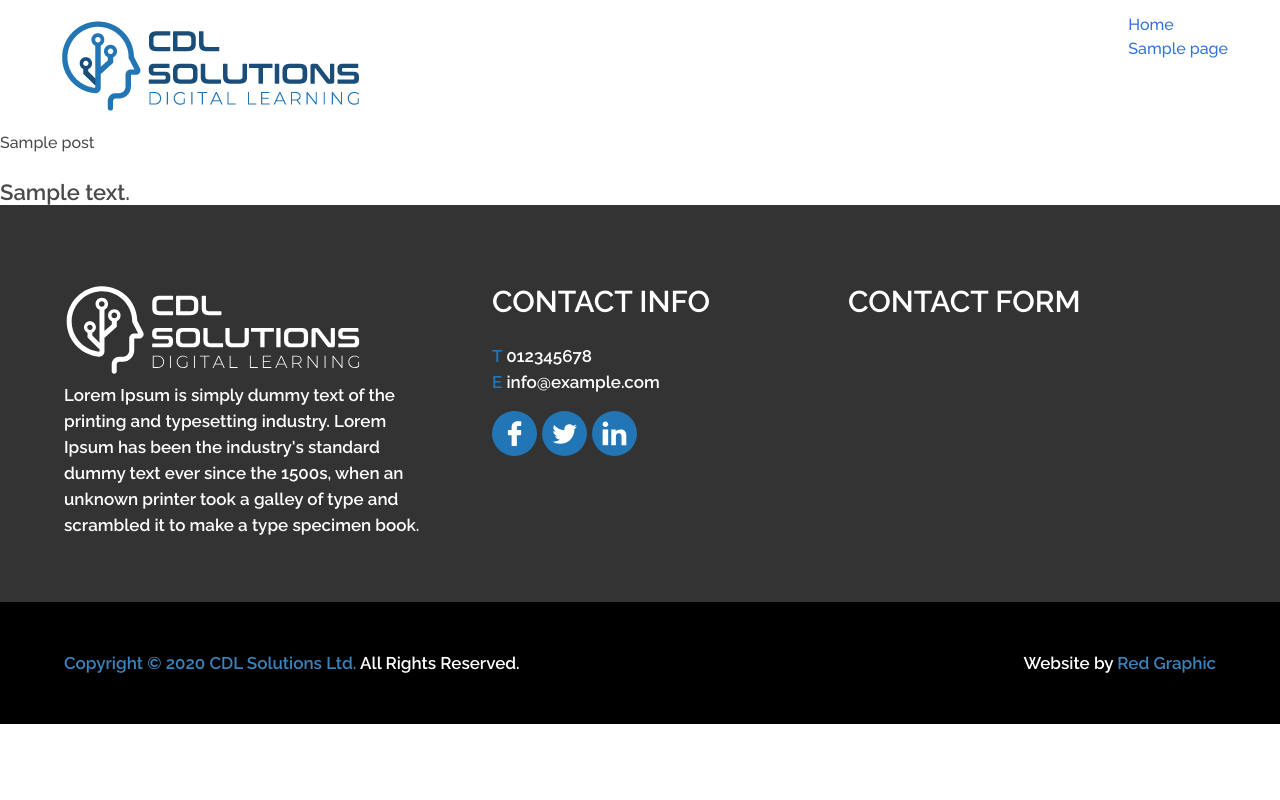
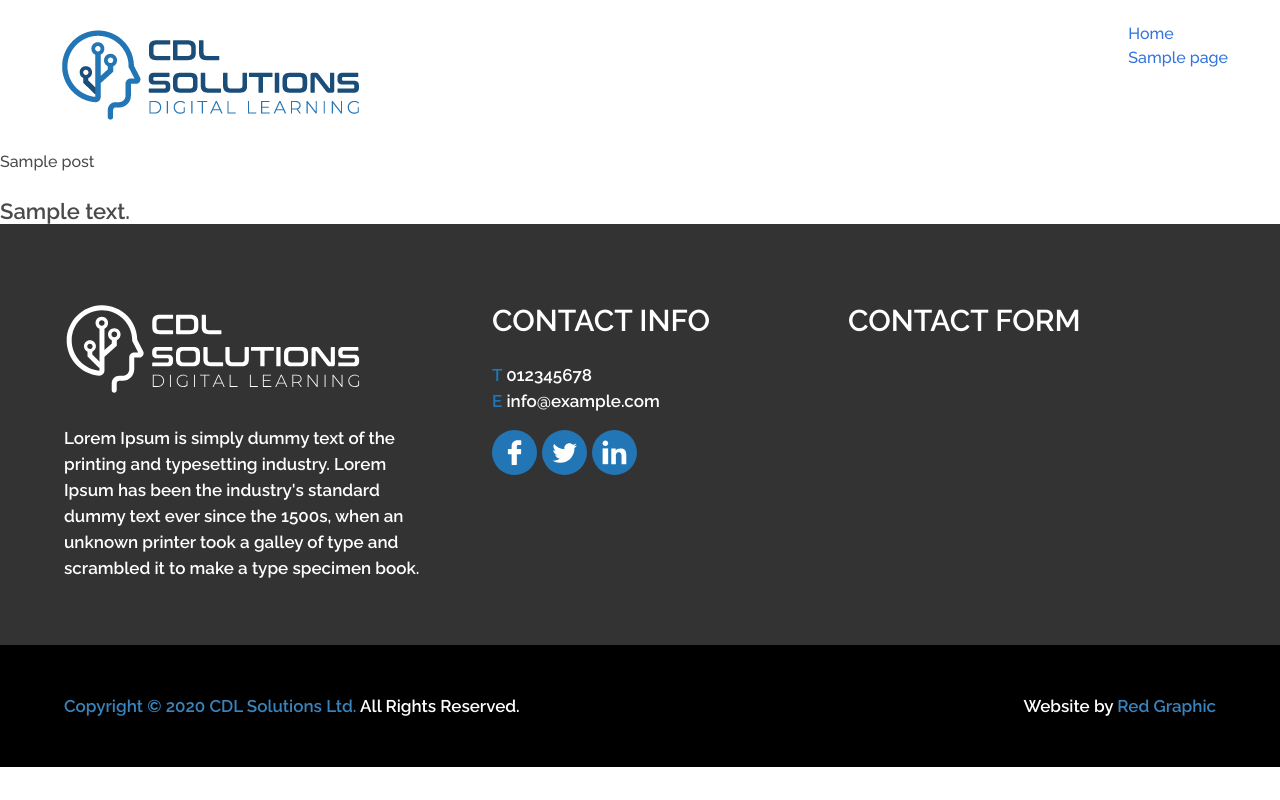
Before and after one commit to ellis-sutehall/cdl-solutions, a WordPress theme: template page.php in a window 1280 px wide. Run offline with PHP 8.4 and a stand-in for WordPress, Linux system fonts and the light colour scheme; the site name, menu and one post (Sample post) are stand-ins, and other content is empty; some libraries are stand-ins or nearby versions.

Commit message:
Refines spacing between elements

```diff
--- a/footer.php
+++ b/footer.php
@@ -14,7 +14,7 @@
 	<footer class="footer">
 	<div class="container">
 		<div class="columns">
-			<div class="column is-one-third">
+			<div class="column is-one-third footer-logo">
 				<img src="<?php echo get_template_directory_uri() . '/dist/img/cdl-solutions-footer-logo-white.svg' ?>" alt="CDL Solutions Logo" width="300">
 				<p>Lorem Ipsum is simply dummy text of the printing and typesetting industry. Lorem Ipsum has been the industry's standard dummy text ever since the 1500s, when an unknown printer took a galley of type and scrambled it to make a type specimen book.</p>
 			</div>
--- a/src/sass/_home.scss
+++ b/src/sass/_home.scss
@@ -73,7 +73,7 @@
                             font-size: 1.750rem;
                             line-height: 2.125rem;
                             padding-right: $size-1 * 4;
-                            margin-bottom: $size-1;
+                            margin-bottom: 5rem;
                         }
                     }
                 }
@@ -162,6 +162,7 @@
                 @include from($desktop) {
                     border-right: 2px dashed $mid-blue;
                     padding-left: 0;
+                    padding-right: 3rem;
             }
             }
             &:nth-of-type(2) {
--- a/src/sass/_variables.scss
+++ b/src/sass/_variables.scss
@@ -7,7 +7,7 @@ $link-blue: rgba(57, 132, 189, 1);
 
 // Header heights
 $header-height: 61px;
-$header-height-lrg: 131px;
+$header-height-lrg: 150px;
 
 // Logo Height
 $logo-height: 90px;
```
Also changed, not shown: src/sass/_footer.scss (+7 -0 lines), src/sass/_services.scss (+9 -5 lines), dist/styles/app.css, 1 other file.
